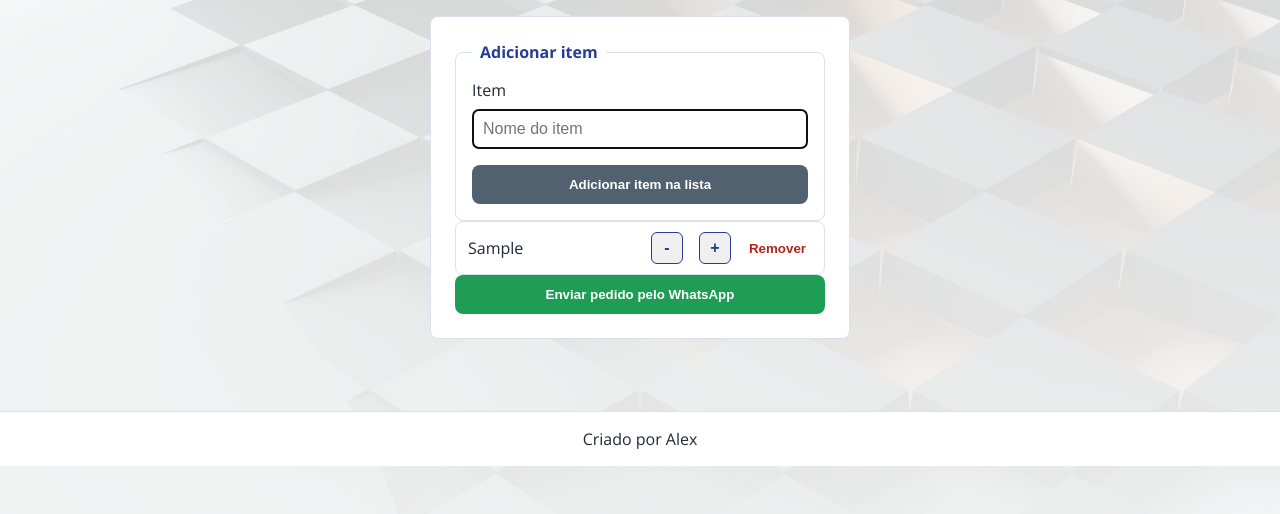
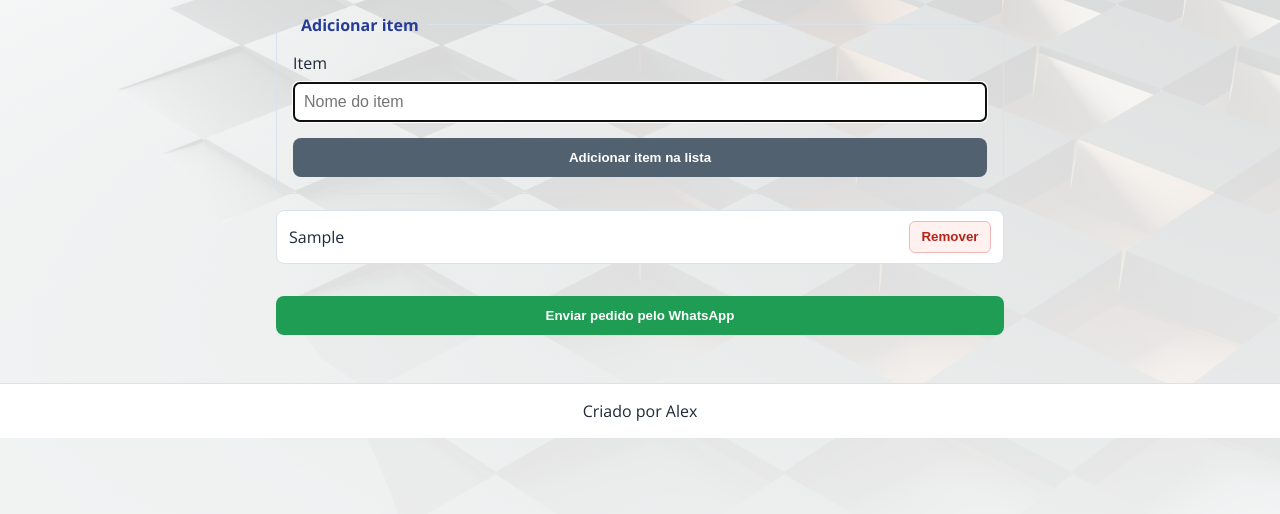
Before and after one commit to alexromacho/portifolho, a plain HTML site: page wrEmbalagem.html in a window 1280 px wide. Both pictures are taken after typing "Sample" into the empty fields and a click on the button "Adicionar item na lista". Shown: the part 184-698 px from the top of the page. Drawn offline with nearby package versions, Linux system fonts and the light colour scheme; a web font is replaced by a local one.

Commit message:
Ajusta listas de fornecedores

```diff
--- a/assets.css/style.css
+++ b/assets.css/style.css
@@ -157,7 +157,7 @@ th {
 
 td:last-child,
 th:last-child {
-    width: 190px;
+    width: 260px;
 }
 
 .qty {
@@ -271,21 +271,30 @@ th:last-child {
     padding: 10px 12px;
 }
 
+.pedido--simples .lista-itens li {
+    grid-template-columns: minmax(0, 1fr) auto;
+}
+
 .remover-item {
-    background: transparent;
-    border: 0;
+    align-items: center;
+    background: #fff1f0;
+    border: 1px solid #f0b8b4;
+    border-radius: 6px;
     color: #b42318;
     cursor: pointer;
+    display: inline-flex;
     font-weight: 700;
-    height: auto;
-    width: auto;
+    height: 32px;
+    justify-content: center;
+    min-width: 82px;
+    padding: 0 10px;
 }
 
 .qty .remover-item {
-    border: 0;
-    height: auto;
+    border: 1px solid #f0b8b4;
+    height: 32px;
     min-width: max-content;
-    padding: 6px 8px;
+    padding: 0 10px;
     width: auto;
 }
 
--- a/java.js
+++ b/java.js
@@ -164,6 +164,8 @@ function adicionarItemNaLista(formulario) {
 
     if (formulario.id === "pedidoVero") {
         adicionarLinhaNaTabela(formulario, item);
+    } else if (formulario.id === "pedidoWr") {
+        adicionarLinhaSimples(formulario, item);
     } else {
         adicionarLinhaNaLista(formulario, item);
     }
@@ -257,6 +259,8 @@ function restaurarItensAdicionados(formulario) {
                 obterCampoQuantidade(formulario.querySelector("tbody tr:last-child .qty")),
                 item.quantidade
             );
+        } else if (formulario.id === "pedidoWr") {
+            adicionarLinhaSimples(formulario, item.produto);
         } else {
             adicionarLinhaNaLista(formulario, item.produto, item.quantidade);
         }
@@ -284,7 +288,7 @@ function obterItensParaSalvar(formulario) {
     return Array.from(formulario.querySelectorAll(".lista-itens li")).map((linha) => {
         return {
             produto: linha.dataset.produto,
-            quantidade: obterQuantidade(linha.querySelector(".qty")),
+            quantidade: linha.querySelector(".qty") ? obterQuantidade(linha.querySelector(".qty")) : 1,
         };
     });
 }
@@ -292,11 +296,28 @@ function obterItensParaSalvar(formulario) {
 function buscarItensAdicionados(formulario) {
     return Array.from(formulario.querySelectorAll(".lista-itens li"))
         .map((linha) => {
+            if (formulario.id === "pedidoWr") {
+                return linha.dataset.produto;
+            }
+
             const quantidade = obterQuantidade(linha.querySelector(".qty"));
 
             return `${quantidade}x ${linha.dataset.produto}`;
         })
         .filter((item) => !item.startsWith("0x "));
+}
+
+function adicionarLinhaSimples(formulario, item) {
+    const lista = formulario.querySelector(".lista-itens");
+    const linha = document.createElement("li");
+
+    linha.dataset.produto = item;
+    linha.innerHTML = `
+        <span>${escaparHtml(item)}</span>
+        <button class="remover-item" type="button" data-remove-item>Remover</button>
+    `;
+
+    lista.appendChild(linha);
 }
 
 function enviarPedidoWhatsapp(fornecedor, itens) {
--- a/service-worker.js
+++ b/service-worker.js
@@ -1,4 +1,4 @@
-const CACHE_NAME = "pedidos-fornecedores-v8";
+const CACHE_NAME = "pedidos-fornecedores-v9";
 const ARQUIVOS = [
     "./",
     "./index.html",
--- a/wrEmbalagem.html
+++ b/wrEmbalagem.html
@@ -26,7 +26,7 @@
     <main class="content">
         <h1>WR Embalagens</h1>
 
-        <form class="formulario" id="pedidoWr">
+        <form class="pedido pedido--simples" id="pedidoWr">
             <fieldset class="item-extra">
                 <legend>Adicionar item</legend>
 
```
Also changed, not shown: aragua.html (+3 -1 lines).
